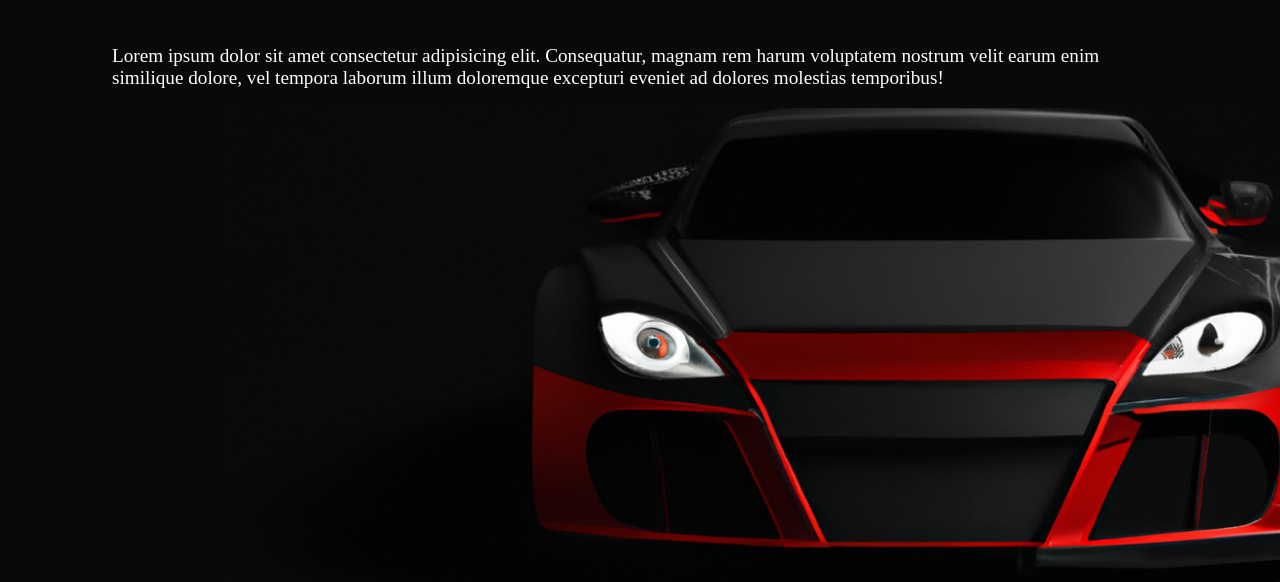
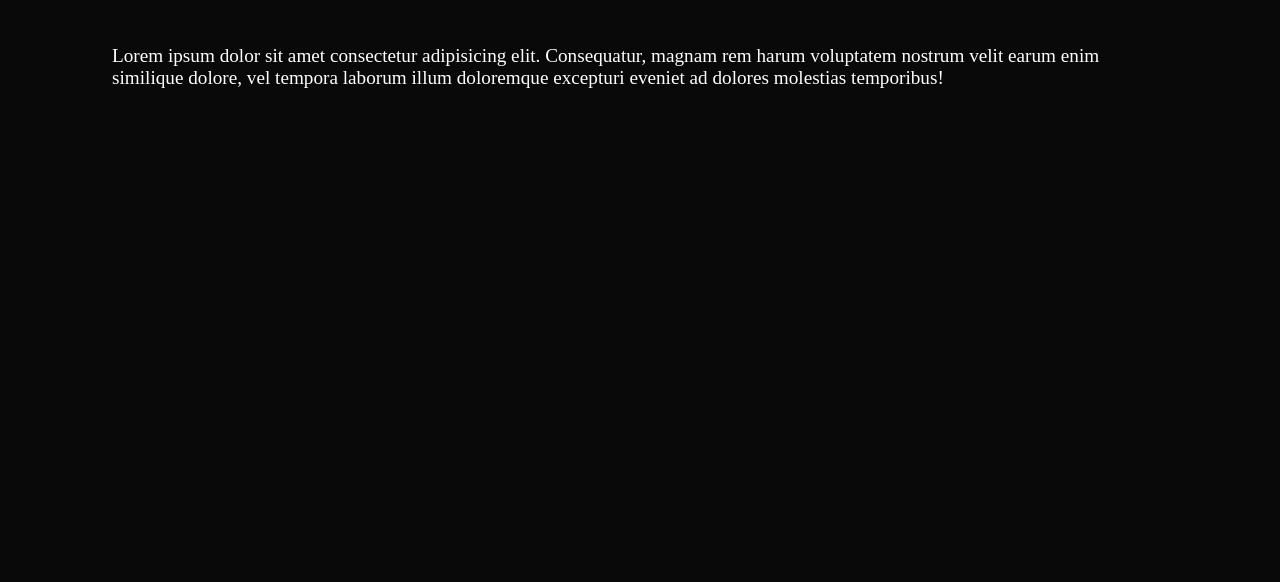
Before and after one commit to GiesserCode/Designideas, a plain HTML site: page snapscroll/snap.html in a window 1280 px wide. Shown: the part 218-800 px from the top of the page. Drawn offline with Linux system fonts and the light colour scheme.

Commit message:
Update snap.html

```diff
--- a/snapscroll/snap.html
+++ b/snapscroll/snap.html
@@ -28,7 +28,6 @@
             <p>Lorem ipsum dolor sit amet consectetur adipisicing elit. Consequatur, magnam rem harum voluptatem
                 nostrum velit earum enim similique dolore, vel tempora laborum illum doloremque excepturi eveniet ad
                 dolores molestias temporibus!</p>
-            <div class="img"></div>
         </section>
         <section>
             <h3>
```
